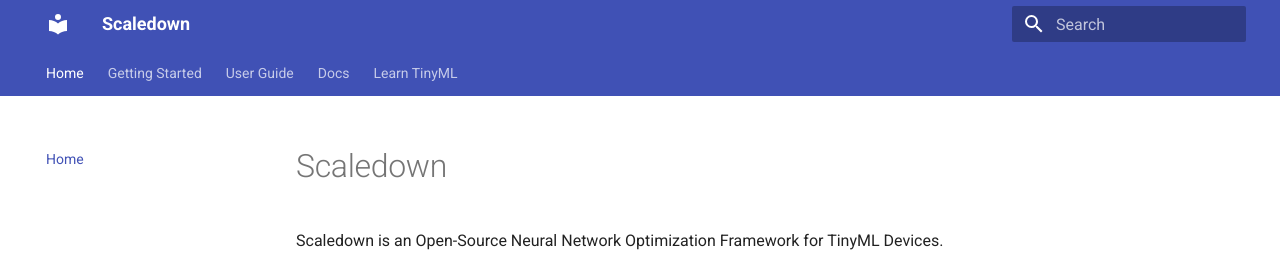
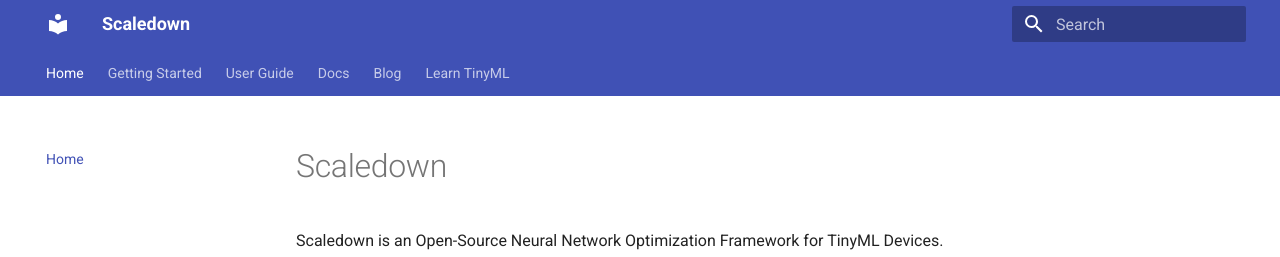
Before and after one commit to scaledown-team/scaledown-team.github.io, an MkDocs documentation site: the page built from docs/index.md, in a window 1280 px wide. Shown: the top 257 px of the page. Built offline with MkDocs 1.6.1 and Material for MkDocs 9.7.7, drawn with Linux system fonts in a browser that asks for light colours.

Commit message:
added blog

```diff
--- a/mkdocs.yml
+++ b/mkdocs.yml
@@ -16,6 +16,7 @@
     - api/index.md
     - 'Quantizing Models':
       - api/weight_quantization.md
+  - 'Blog': https://scaledown-team.github.io/blog
   - 'Learn TinyML': https://scaledown-team.github.io/practical_tinyml_book/intro.html
 
 extra:
```
